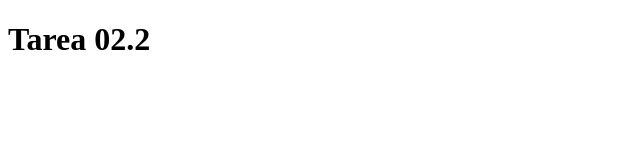
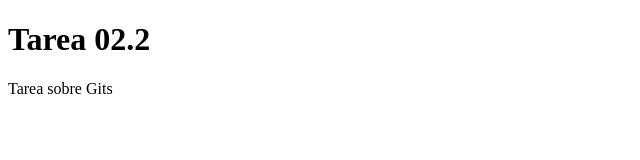
Before and after one commit to SenenRoF/CD02_Tarea02.2, a plain HTML site: page index.html in a window 1280 px wide. Shown: the whole page, without its empty margins (0-640 px from the left). Drawn offline with Linux system fonts and the light colour scheme.

Commit message:
commit por comandos

```diff
--- a/index.html
+++ b/index.html
@@ -7,5 +7,6 @@
 </head>
 <body>
     <h1>Tarea 02.2</h1>
+        <p>Tarea sobre Gits</p>
 </body>
 </html>
```
